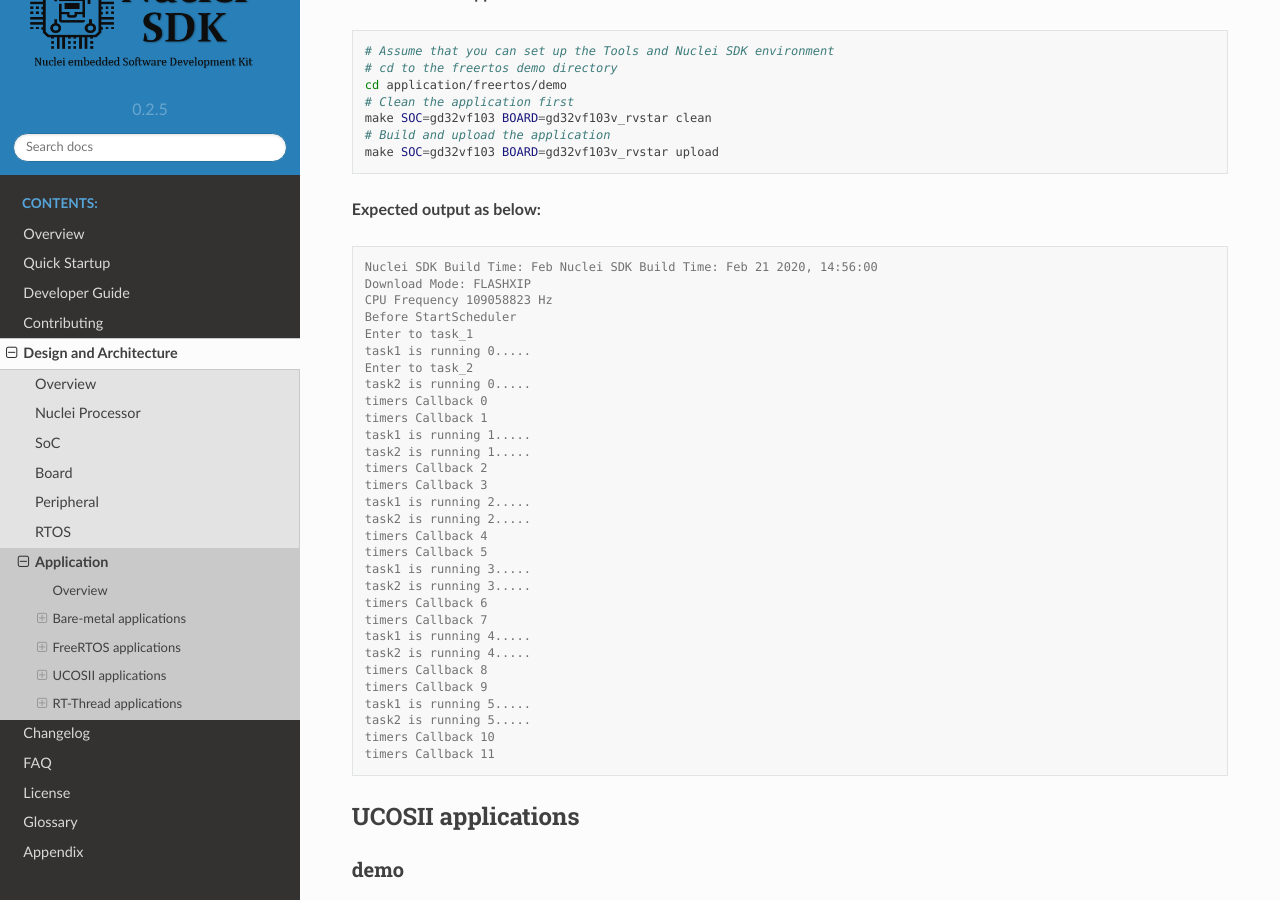
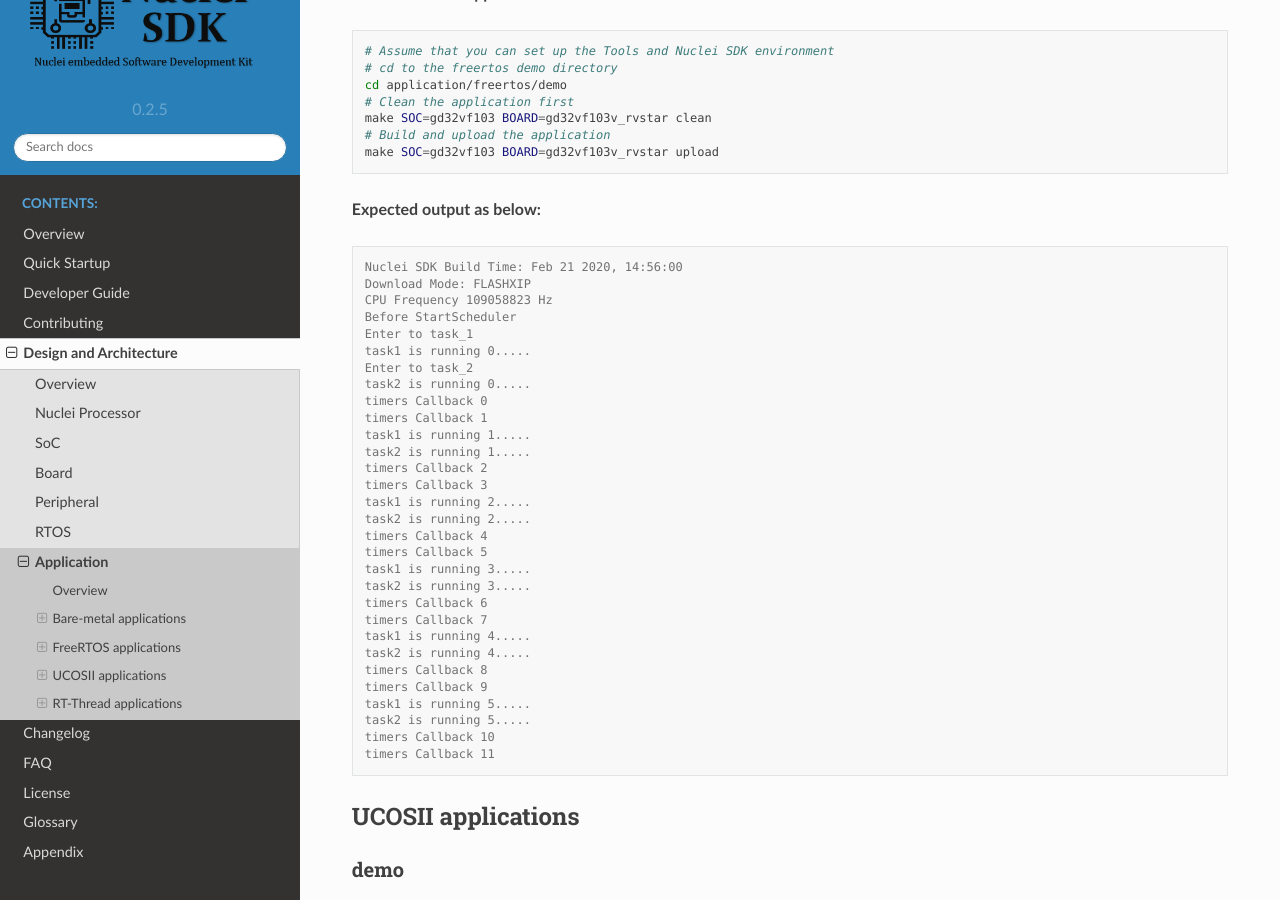
Before and after one commit to Nuclei-Software/nuclei-sdk, a Sphinx documentation site: the page built from doc/source/design/app.rst, in a window 1280 px wide and 900 px high, scrolled down 10926 px. Built offline with Sphinx 7.4.7 and the Read the Docs theme 2.0.0, drawn with Linux system fonts in a browser that asks for light colours.

Commit message:
doc: Fix typo in app documentation
Signed-off-by: Huaqi Fang <578567190@qq.com>

```diff
--- a/doc/source/design/app.rst
+++ b/doc/source/design/app.rst
@@ -646,7 +646,7 @@
 
 .. code-block:: console
 
-    Nuclei SDK Build Time: Feb Nuclei SDK Build Time: Feb 21 2020, 14:56:00
+    Nuclei SDK Build Time: Feb 21 2020, 14:56:00
     Download Mode: FLASHXIP
     CPU Frequency 109058823 Hz
     Before StartScheduler
```
